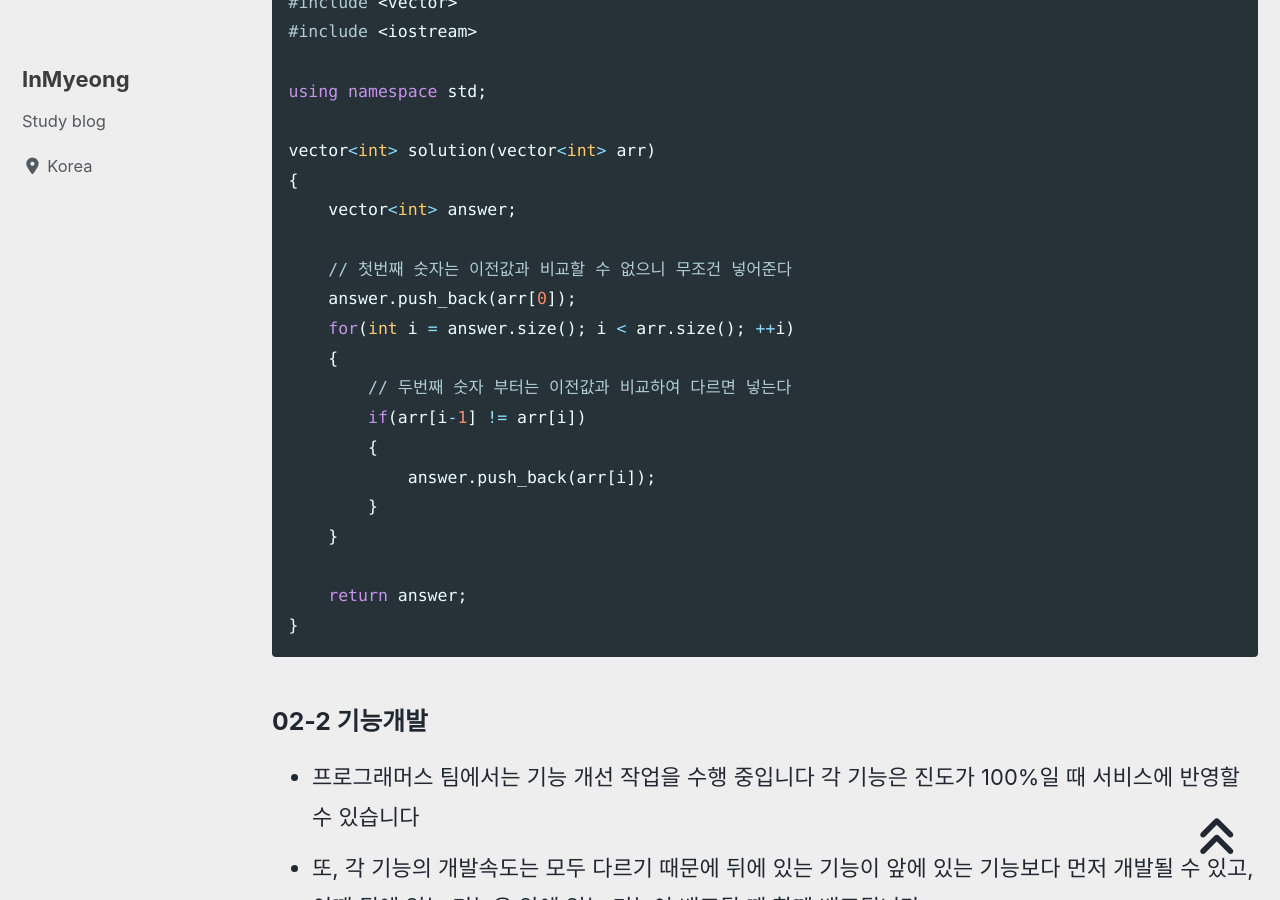
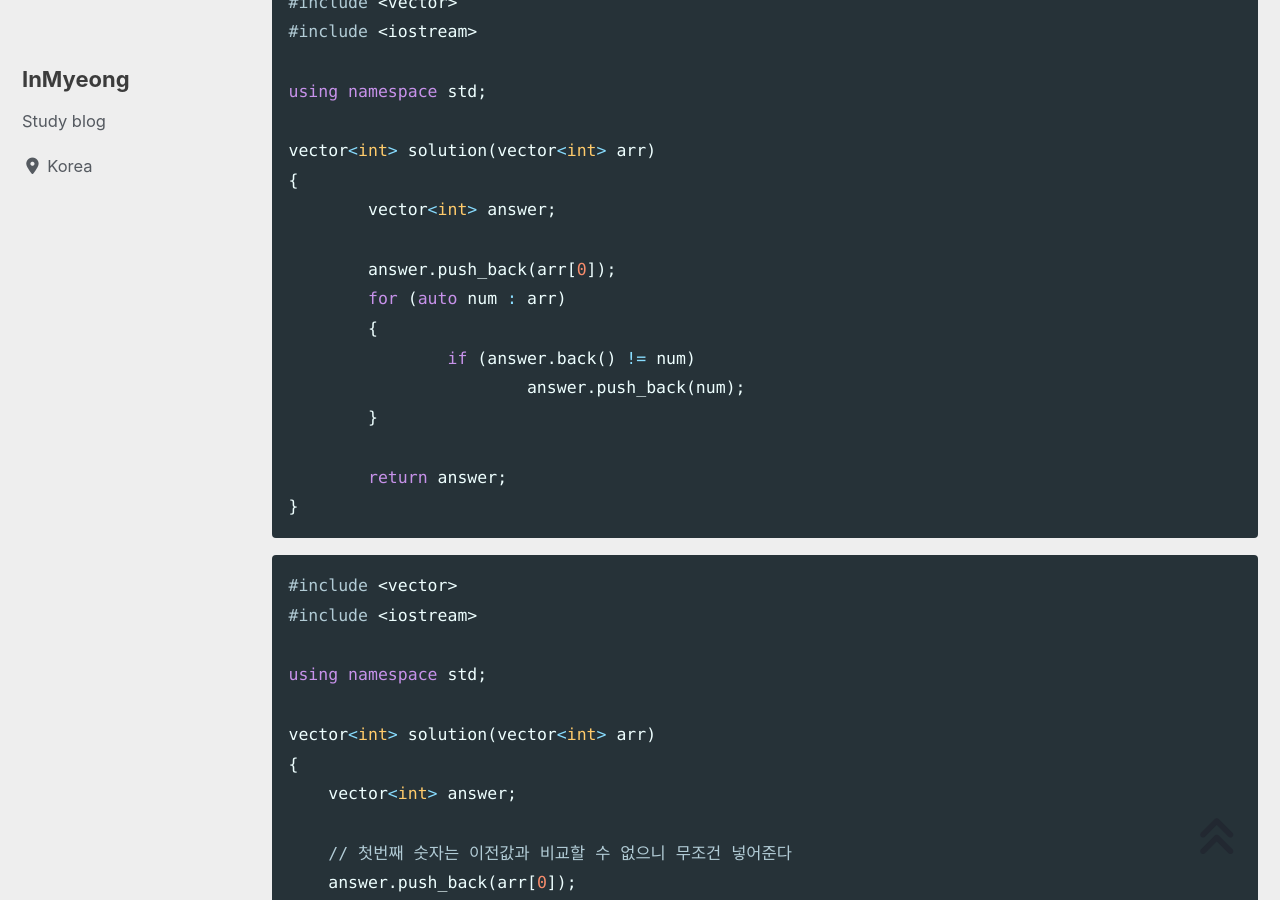
Before and after one commit to devMyeong/devMyeong.github.io, a Jekyll site: the page built from _posts/codingTest/2022-07-06-프로그래머스.md, in a window 1280 px wide and 900 px high, scrolled down 11272 px. Built offline with Jekyll 4.4.1, drawn with Linux system fonts in a browser that asks for light colours; cached includes are drawn as plain includes; nearby versions of some CDN libraries; some web fonts are replaced; comment, search, counter and statistics services are not loaded.

Commit message:
Chore : 수정

````diff
--- a/_posts/codingTest/2022-07-06-프로그래머스.md
+++ b/_posts/codingTest/2022-07-06-프로그래머스.md
@@ -267,6 +267,27 @@ using namespace std;
 
 vector<int> solution(vector<int> arr)
 {
+	vector<int> answer;
+
+	answer.push_back(arr[0]);
+	for (auto num : arr)
+	{
+		if (answer.back() != num)
+			answer.push_back(num);
+	}
+
+	return answer;
+}
+```
+
+```cpp
+#include <vector>
+#include <iostream>
+
+using namespace std;
+
+vector<int> solution(vector<int> arr)
+{
     vector<int> answer;
 
     // 첫번째 숫자는 이전값과 비교할 수 없으니 무조건 넣어준다
````
